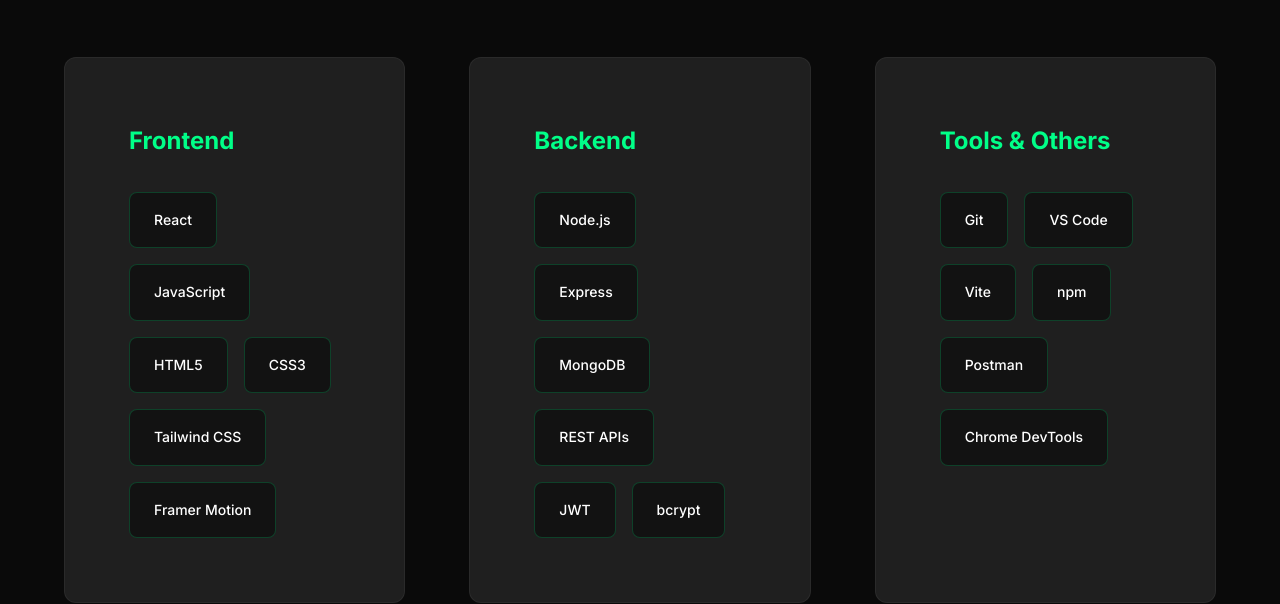
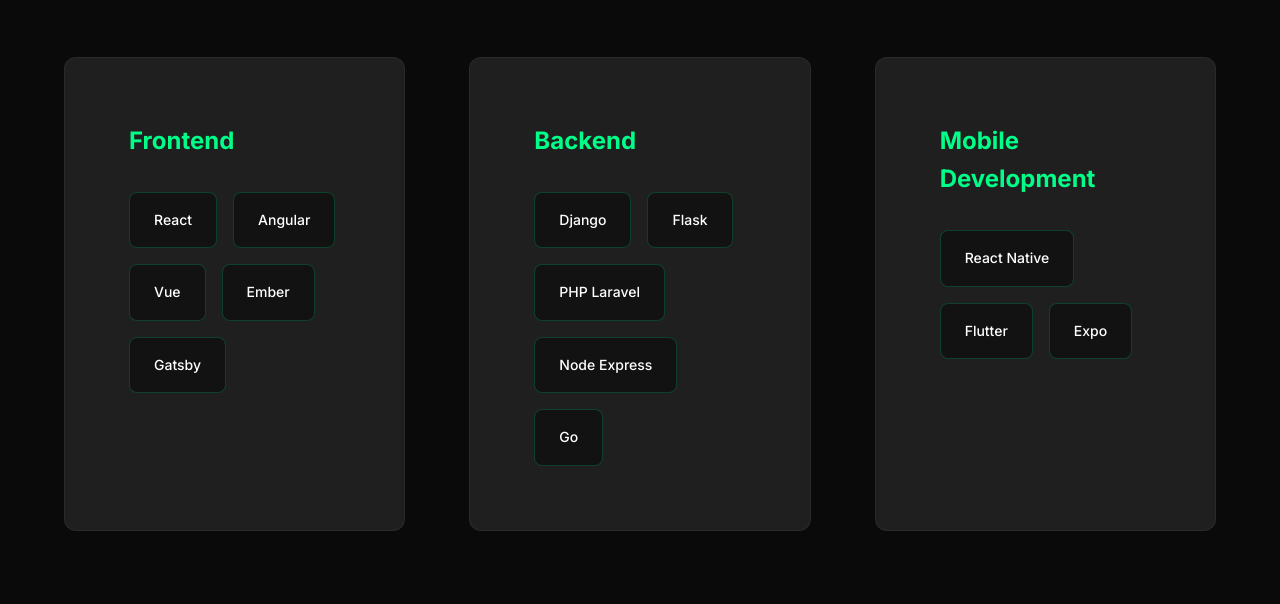
Before and after one commit to isackkibet/isack-profile, a React (Vite) app in the folder portfolio-frontend/: page / in a window 1280 px wide. Shown: the part 2000-2604 px from the top of the page. Built offline with nearby package versions, Linux system fonts and the light colour scheme; no server answers.

Commit message:
Update Skills section with professional tech stack

```diff
--- a/portfolio-frontend/src/components/sections/Skills.jsx
+++ b/portfolio-frontend/src/components/sections/Skills.jsx
@@ -6,15 +6,15 @@
   const skillCategories = [
     {
       title: 'Frontend',
-      skills: ['React', 'JavaScript', 'HTML5', 'CSS3', 'Tailwind CSS', 'Framer Motion']
+      skills: ['React', 'Angular', 'Vue', 'Ember', 'Gatsby']
     },
     {
       title: 'Backend',
-      skills: ['Node.js', 'Express', 'MongoDB', 'REST APIs', 'JWT', 'bcrypt']
+      skills: ['Django', 'Flask', 'PHP Laravel', 'Node Express', 'Go']
     },
     {
-      title: 'Tools & Others',
-      skills: ['Git', 'VS Code', 'Vite', 'npm', 'Postman', 'Chrome DevTools']
+      title: 'Mobile Development',
+      skills: ['React Native', 'Flutter', 'Expo']
     }
   ];
 
```
